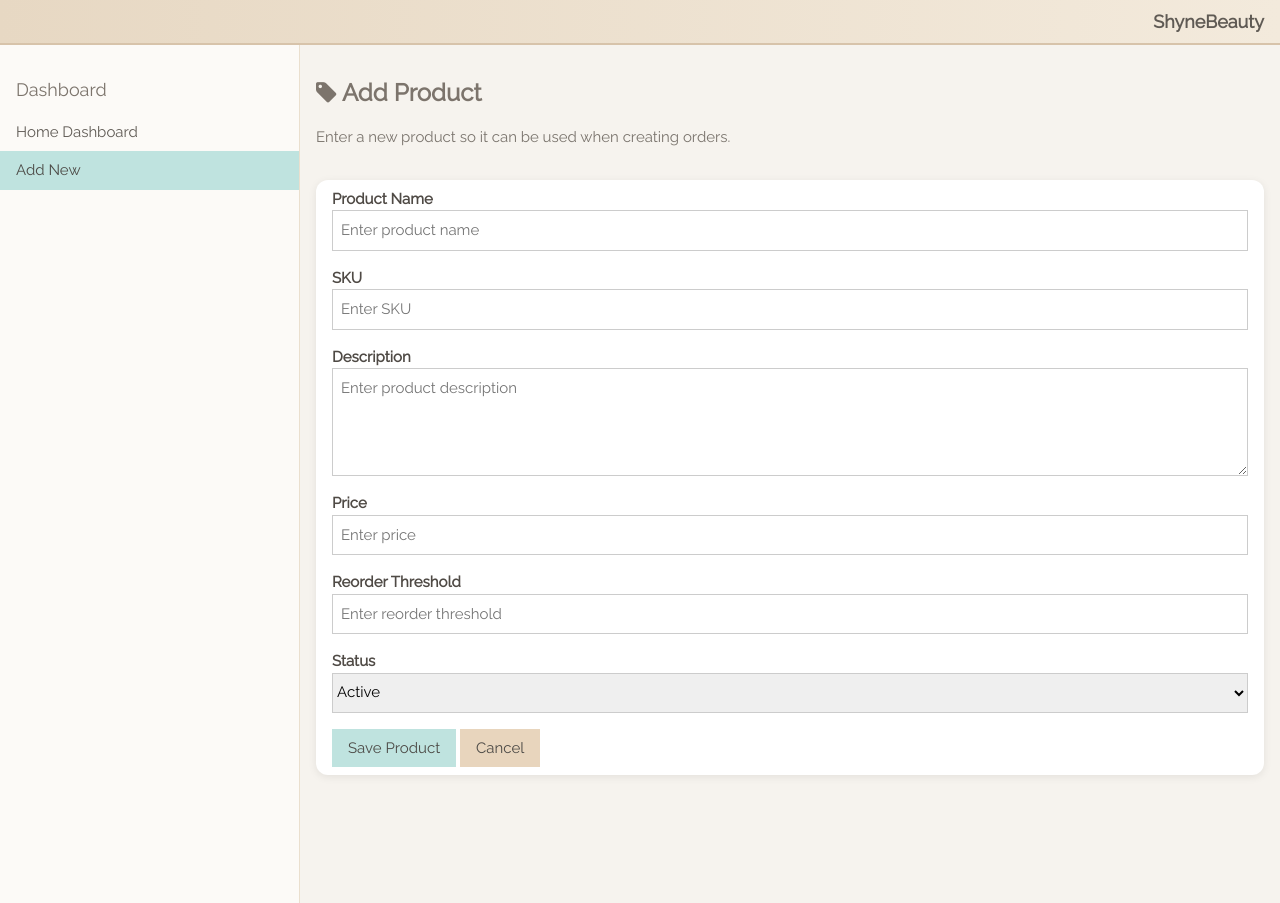
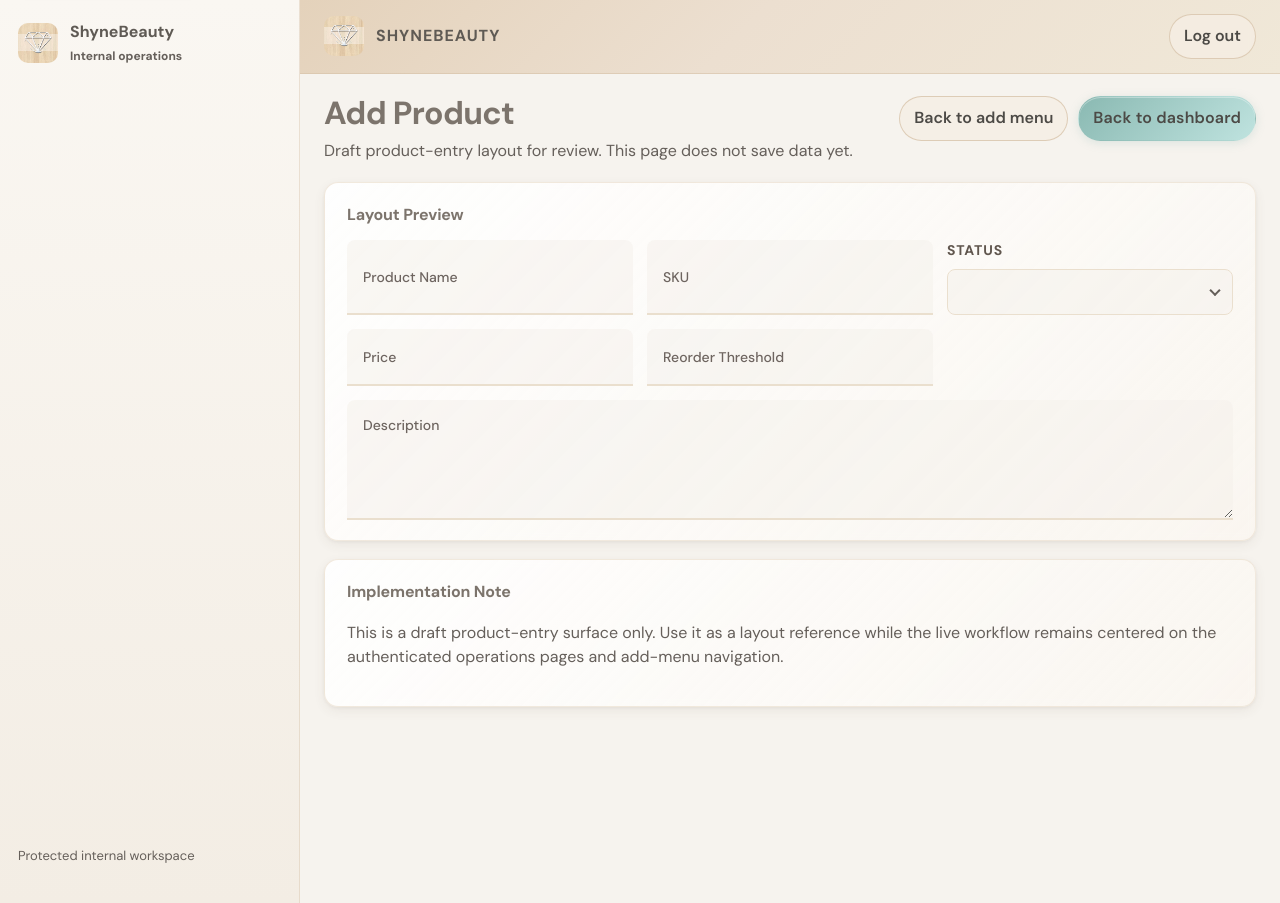
Before and after one commit to bianca-amoako/ShyneBeauty, a Python web app: template templates/addProduct.html in a window 1280 px wide. Run offline with Jinja, Linux system fonts and the light colour scheme; the template is opened without the code that fills it, so the values that code supplies are empty.

Commit message:
Migrate add-product draft

```diff
--- a/templates/addProduct.html
+++ b/templates/addProduct.html
@@ -1,85 +1,63 @@
-<!DOCTYPE html>
-<html>
-<head>
-  <title>Add Product</title>
-  <meta charset="UTF-8">
-  <meta name="viewport" content="width=device-width, initial-scale=1">
-  <link rel="stylesheet" href="https://www.w3schools.com/w3css/5/w3.css">
-  <link rel="stylesheet" href="https://fonts.googleapis.com/css?family=Raleway">
-  <link rel="stylesheet" href="https://cdnjs.cloudflare.com/ajax/libs/font-awesome/4.7.0/css/font-awesome.min.css">
+{% extends "base_authenticated.html" %}
 
-  <style>
-    html, body, h1, h2, h3, h4, h5 { font-family: "Raleway", sans-serif; }
-    body { background-color: #f6f3ee; color: #4f4a45; }
-    .sb-topbar { background: linear-gradient(to right, #e7d8c3, #f3eadc); color: #5f5a54; border-bottom: 2px solid #d7c3aa; }
-    .sb-topbar .w3-bar-item { color: #5f5a54 !important; font-weight: 600; }
-    .sb-sidebar { background-color: #fcfaf7; color: #5f5a54; border-right: 1px solid #eadfce; }
-    .sb-sidebar .w3-bar-item { color: #5f5a54; font-weight: 500; }
-    .sb-sidebar .w3-bar-item:hover { background-color: #d7ece8 !important; color: #4c4a46 !important; }
-    .sb-active { background-color: #bfe3df !important; color: #4c4a46 !important; font-weight: bold; }
-    .sb-panel { background-color: #ffffff; color: #4f4a45; box-shadow: 0 2px 8px rgba(0,0,0,0.08); border-radius: 12px; }
-    .sb-heading { color: #7c746c; }
-    .sb-subtle { color: #7a746d; }
-    .sb-button { background-color: #bfe3df; color: #4c4a46; border: none; }
-    .sb-button-warm { background-color: #e8d5bd; color: #4c4a46; border: none; }
-  </style>
-</head>
-<body>
+{% block title %}Add Product{% endblock %}
+{% block page_title %}Add Product{% endblock %}
+{% block page_description %}
+  <p>Draft product-entry layout for review. This page does not save data yet.</p>
+{% endblock %}
+{% block page_actions %}
+  <a class="sb-button-secondary" href="{{ url_for('add_new') }}">Back to add menu</a>
+  <a class="sb-button" href="{{ url_for('index') }}">Back to dashboard</a>
+{% endblock %}
 
-<div class="w3-bar w3-top w3-large sb-topbar" style="z-index:4">
-  <button class="w3-bar-item w3-button w3-hide-large" onclick="w3_open()"><i class="fa fa-bars"></i> Menu</button>
-  <span class="w3-bar-item w3-right">ShyneBeauty</span>
+{% block content %}
+  <section class="sb-panel">
+    <h2>Layout Preview</h2>
+    <form class="sb-form-grid" novalidate>
+      <div class="sb-form-row">
+        <div class="sb-field sb-field-float">
+          <input class="sb-input" id="product-name" name="name" type="text" placeholder=" ">
+          <label for="product-name">Product Name</label>
         </div>
-
-<nav class="w3-sidebar w3-collapse sb-sidebar w3-animate-left" style="z-index:3;width:300px;" id="mySidebar"><br>
-  <div class="w3-container"><h5 class="sb-heading">Dashboard</h5></div>
-  <div class="w3-bar-block">
-    <a href="/" class="w3-bar-item w3-button w3-padding">Home Dashboard</a>
-    <a href="/add-new" class="w3-bar-item w3-button w3-padding sb-active">Add New</a>
+        <div class="sb-field sb-field-float">
+          <input class="sb-input" id="product-sku" name="sku" type="text" placeholder=" ">
+          <label for="product-sku">SKU</label>
         </div>
-</nav>
-
-<div class="w3-overlay w3-hide-large w3-animate-opacity" onclick="w3_close()" id="myOverlay"></div>
-
-<div class="w3-main" style="margin-left:300px;margin-top:43px">
-  <header class="w3-container" style="padding-top:22px">
-    <h3 class="sb-heading"><b><i class="fa fa-tag"></i> Add Product</b></h3>
-    <p class="sb-subtle">Enter a new product so it can be used when creating orders.</p>
-  </header>
-
-  <div class="w3-container sb-panel w3-padding w3-margin">
-    <label><b>Product Name</b></label>
-    <input class="w3-input w3-border w3-margin-bottom" type="text" placeholder="Enter product name">
-
-    <label><b>SKU</b></label>
-    <input class="w3-input w3-border w3-margin-bottom" type="text" placeholder="Enter SKU">
-
-    <label><b>Description</b></label>
-    <textarea class="w3-input w3-border w3-margin-bottom" rows="4" placeholder="Enter product description"></textarea>
-
-    <label><b>Price</b></label>
-    <input class="w3-input w3-border w3-margin-bottom" type="text" placeholder="Enter price">
-
-    <label><b>Reorder Threshold</b></label>
-    <input class="w3-input w3-border w3-margin-bottom" type="number" placeholder="Enter reorder threshold">
-
-    <label><b>Status</b></label>
-    <select class="w3-select w3-border w3-margin-bottom">
+        <div class="sb-field sb-field-select">
+          <label class="sb-label-above" for="product-status">Status</label>
+          <div class="sb-select-wrap">
+            <select class="sb-select" id="product-status" name="status">
+              <option value="" disabled selected></option>
               <option>Active</option>
               <option>Inactive</option>
             </select>
-
-    <button class="w3-button sb-button">Save Product</button>
-    <button class="w3-button sb-button-warm">Cancel</button>
+            <span class="sb-select-arrow" aria-hidden="true"></span>
           </div>
         </div>
+      </div>
+      <div class="sb-form-row">
+        <div class="sb-field sb-field-float">
+          <input class="sb-input" id="product-price" name="price" type="text" inputmode="decimal" placeholder=" ">
+          <label for="product-price">Price</label>
+        </div>
+        <div class="sb-field sb-field-float">
+          <input class="sb-input" id="product-reorder-threshold" name="reorder_threshold" type="number" placeholder=" ">
+          <label for="product-reorder-threshold">Reorder Threshold</label>
+        </div>
+      </div>
+      <div class="sb-field sb-field-float sb-field-textarea">
+        <textarea class="sb-textarea" id="product-description" name="description" placeholder=" "></textarea>
+        <label for="product-description">Description</label>
+      </div>
+    </form>
+  </section>
 
-<script>
-  var mySidebar = document.getElementById("mySidebar");
-  var overlayBg = document.getElementById("myOverlay");
-  function w3_open() { mySidebar.style.display = "block"; overlayBg.style.display = "block"; }
-  function w3_close() { mySidebar.style.display = "none"; overlayBg.style.display = "none"; }
-</script>
-
-</body>
-</html>
+  <section class="sb-panel">
+    <h2>Implementation Note</h2>
+    <p class="sb-section-note">
+      This is a draft product-entry surface only. Use it as a layout reference
+      while the live workflow remains centered on the authenticated operations
+      pages and add-menu navigation.
+    </p>
+  </section>
+{% endblock %}
```
Lines whose indentation alone changed are shown as unchanged.
